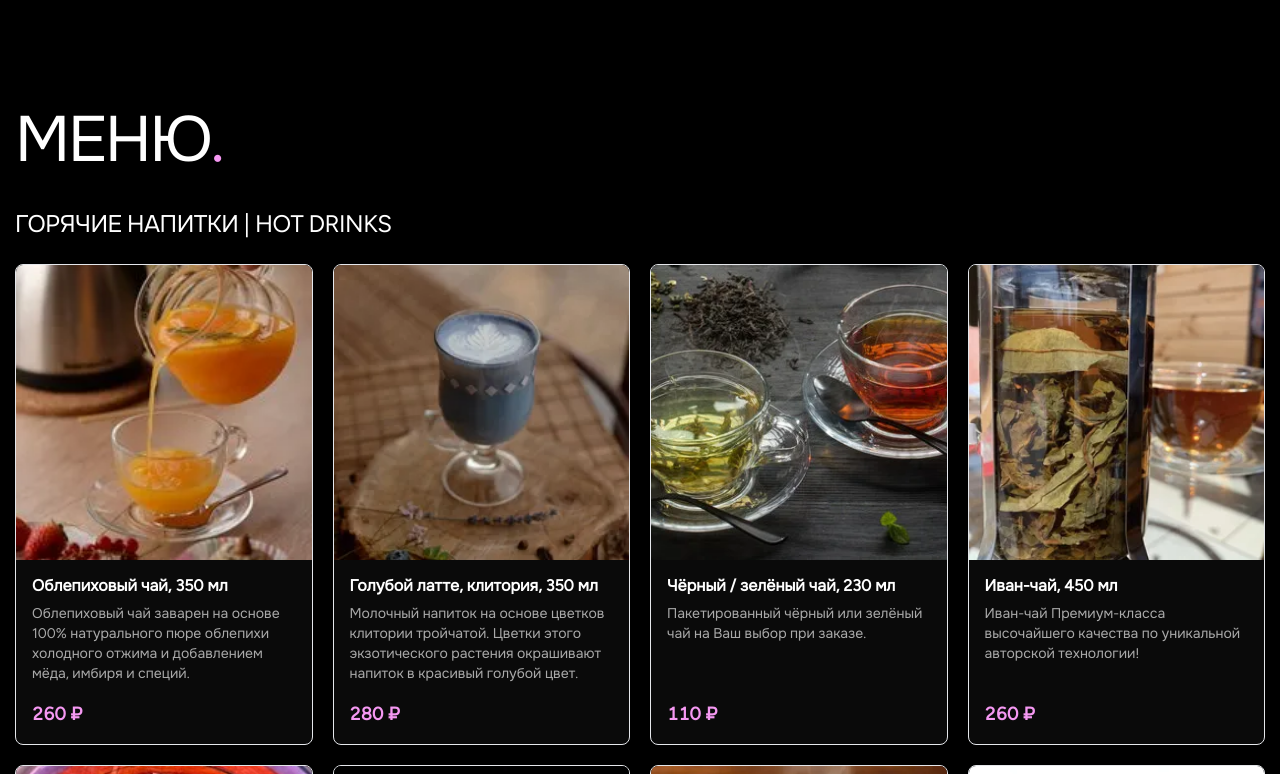
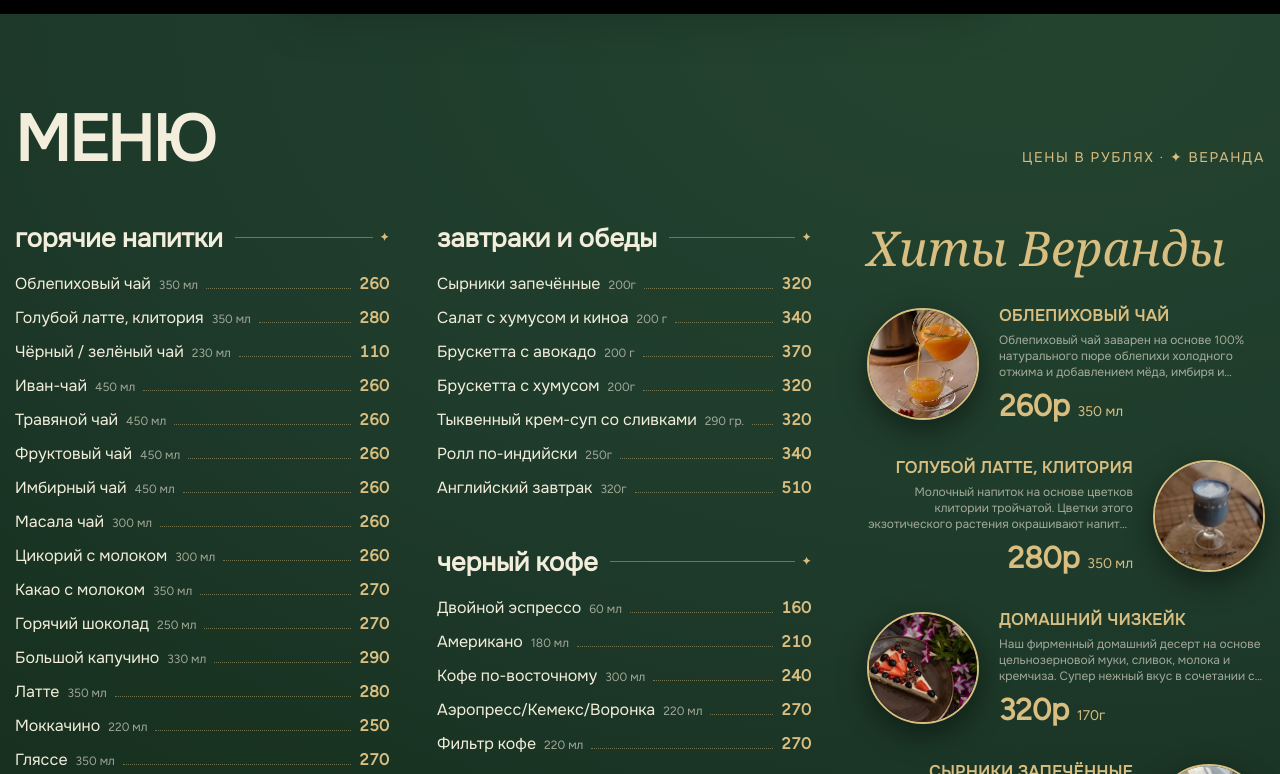
Before and after one commit to prodtatty/veranda, a React (Vite) app: page / in a window 1280 px wide. Shown: the part 786-1560 px from the top of the page. Built offline with nearby package versions, Linux system fonts and the light colour scheme; no server answers; grey boxes are pictures that could not be loaded.

Commit message:
Redesign menu as a green price board with photo highlights
Co-Authored-By: Claude Opus 5.5 <noreply@anthropic.com>
Claude-Session: https://claude.ai/code/session_01Cv5asG1AacP31gn2tpeZ1V

```diff
--- a/src/components/Menu.tsx
+++ b/src/components/Menu.tsx
@@ -1,39 +1,77 @@
-import { MENU } from '../data/menu'
-import { BUSINESS } from '../config'
+import { MENU, type Dish } from '../data/menu'
+
+// Price-board layout modelled on the owner's reference menu: green board,
+// gold type, plain priced lists on the left, photo highlights on the right.
+const FEATURED = ['Облепиховый чай', 'Голубой латте', 'Домашний Чизкейк', 'Сырники запечённые', 'Английский завтрак']
+
+function split(name: string) {
+  const i = name.lastIndexOf(',')
+  const tail = i > 0 ? name.slice(i + 1).trim() : ''
+  if (/\d/.test(tail)) return { title: name.slice(0, i).trim(), size: tail }
+  const m = name.match(/^(.*?)\s*(\d+\s*(?:г|гр\.?|мл))$/)
+  return m ? { title: m[1].replace(/,$/, ''), size: m[2] } : { title: name, size: '' }
+}
+
+const cleanGroup = (t: string) => t.split(/\s*[|/]\s*/)[0]
+
+function Row({ d }: { d: Dish }) {
+  const { title, size } = split(d.name)
+  return (
+    <li title={d.description}>
+      <div className="flex items-baseline gap-2">
+        <span className="font-medium text-[var(--board-fg)]">{title}</span>
+        {size && <span className="shrink-0 text-xs text-[var(--board-muted)]">{size}</span>}
+        <span className="mb-1 flex-1 border-b border-dotted border-[var(--board-line)]" aria-hidden="true" />
+        <span className="shrink-0 font-semibold tabular-nums text-[var(--gold)]">{d.price.replace(/\s*₽/, '')}</span>
+      </div>
+    </li>
+  )
+}
 
 export default function Menu() {
+  const all = MENU.flatMap(g => g.items)
+  const featured = FEATURED.map(f => all.find(d => d.name.startsWith(f))).filter((d): d is Dish => !!d)
+
   return (
-    <section id="menu" aria-labelledby="menu-title" className="mx-auto max-w-[1340px] px-[15px] pt-24 mobile:px-[18px] mobile:pt-16">
-      <h2 id="menu-title" className="mb-10 text-[64px] font-medium uppercase leading-[90%] tracking-[-2px] mobile:text-[40px]">
-        Меню<span className="text-[#F598F2]">.</span>
-      </h2>
-      {MENU.length ? (
-        <div className="flex flex-col gap-16">
-          {MENU.map(group => (
-            <div key={group.title}>
-              <h3 className="mb-6 text-2xl font-medium uppercase tracking-[-0.5px]">{group.title}</h3>
-              <ul className="grid grid-cols-4 gap-5 md-tablet:grid-cols-3 mobile:grid-cols-2 mobile:gap-3">
-                {group.items.map(d => (
-                  <li key={d.name} className="flex flex-col overflow-hidden rounded-lg border border-white/12 bg-white/[0.04]">
-                    {d.image && (
-                      <img src={d.image} alt={d.name} loading="lazy" className="aspect-square w-full object-cover" />
-                    )}
-                    <div className="flex flex-1 flex-col gap-2 p-4 mobile:p-3">
-                      <p className="font-semibold leading-5">{d.name}</p>
-                      {d.description && <p className="text-sm leading-5 text-white/65 mobile:text-xs">{d.description}</p>}
-                      <p className="mt-auto pt-2 text-lg font-semibold tabular-nums text-[#F598F2]">{d.price}</p>
+    <section id="menu" aria-labelledby="menu-title" className="menu-board px-[15px] py-24 mobile:px-[18px] mobile:py-16">
+      <div className="mx-auto max-w-[1340px]">
+        <div className="mb-14 flex items-end justify-between gap-6 mobile:flex-col mobile:items-start">
+          <h2 id="menu-title" className="text-[64px] font-semibold uppercase leading-[90%] tracking-[-1px] text-[var(--board-fg)] mobile:text-[44px]">Меню</h2>
+          <p className="text-sm uppercase tracking-[0.12em] text-[var(--gold)]">цены в рублях · ✦ веранда</p>
+        </div>
+
+        <div className="flex gap-14 md-tablet:flex-col mobile:flex-col">
+          <div className="min-w-0 flex-[2] columns-2 gap-12 mobile:columns-1">
+            {MENU.map(g => (
+              <div key={g.title} className="mb-12 break-inside-avoid">
+                <h3 className="menu-cat mb-5 text-[26px] font-semibold lowercase leading-7 text-[var(--board-fg)]">{cleanGroup(g.title)}</h3>
+                <ul className="flex flex-col gap-2.5">{g.items.map(d => <Row key={d.name} d={d} />)}</ul>
+              </div>
+            ))}
+          </div>
+
+          <aside aria-label="Хиты Веранды" className="flex-1">
+            <p className="mb-8 font-serif text-5xl italic text-[var(--gold)]">Хиты Веранды</p>
+            <ul className="flex flex-col gap-8 mobile:gap-6">
+              {featured.map((d, i) => {
+                const { title, size } = split(d.name)
+                return (
+                  <li key={d.name} className={`flex items-center gap-5 ${i % 2 ? 'flex-row-reverse text-right' : ''}`}>
+                    <img src={d.image} alt={title} loading="lazy" className="h-28 w-28 shrink-0 rounded-full object-cover shadow-[0_10px_30px_rgba(0,0,0,.45)] border-2 border-[var(--gold)]" />
+                    <div className="min-w-0">
+                      <p className="text-base font-semibold uppercase tracking-[0.04em] text-[var(--gold)]">{title}</p>
+                      <p className="mt-1 text-[12px] leading-4 text-[var(--board-muted)] line-clamp-3">{d.description}</p>
+                      <p className="mt-2 text-3xl font-semibold text-[var(--gold)]">
+                        {d.price.replace(/\s*₽/, 'р')} <span className="text-sm font-normal">{size}</span>
+                      </p>
                     </div>
                   </li>
-                ))}
-              </ul>
-            </div>
-          ))}
+                )
+              })}
+            </ul>
+          </aside>
         </div>
-      ) : (
-        <a href={`${BUSINESS.yandexUrl}menu/`} target="_blank" rel="noopener noreferrer" className="cta-fill inline-block border border-white px-5 py-3 text-sm font-medium lowercase">
-          меню на яндекс картах
-        </a>
-      )}
+      </div>
     </section>
   )
 }
--- a/src/index.css
+++ b/src/index.css
@@ -49,3 +49,12 @@ html, body { background: #000; color: #fff; font-family: 'Figtree', 'Onest', sys
 }
 
 .hero-copy { text-shadow: 0 1px 2px rgba(0,0,0,.6), 0 2px 16px rgba(0,0,0,.45); }
+
+.menu-board {
+  --board-bg: #1E3A2B; --board-fg: #F3EEDC; --board-muted: rgba(243,238,220,.62);
+  --board-line: rgba(216,190,128,.45); --gold: #D8BE80;
+  background: radial-gradient(120% 80% at 80% 0%, #24442F 0%, var(--board-bg) 60%, #17301F 100%);
+}
+.menu-cat { display: flex; align-items: center; gap: 12px; }
+.menu-cat::after { content: '✦'; flex: 1; text-align: right; font-size: 11px; color: var(--gold);
+  background: linear-gradient(var(--board-line), var(--board-line)) left center / calc(100% - 16px) 1px no-repeat; }
```
